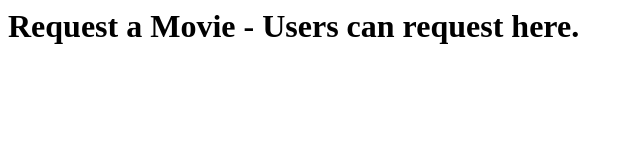
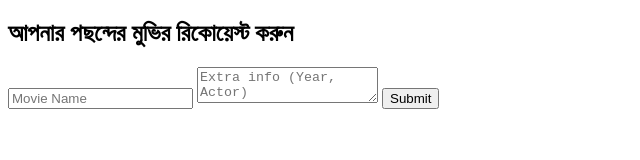
Before and after one commit to moviefybd/filmybazarbd, a plain HTML site: page request.html in a window 1280 px wide. Shown: the whole page, without its empty margins (0-640 px from the left). Drawn offline with Linux system fonts and the light colour scheme.

Commit message:
Add files via upload

```diff
--- a/request.html
+++ b/request.html
@@ -1 +1,19 @@
-<h1>Request a Movie - Users can request here.</h1>
+<!DOCTYPE html>
+<html lang="bn">
+<head>
+  <meta charset="UTF-8">
+  <meta name="viewport" content="width=device-width, initial-scale=1.0">
+  <title>Request a Movie</title>
+  <link rel="stylesheet" href="styles.css">
+</head>
+<body>
+  <main>
+    <h2>আপনার পছন্দের মুভির রিকোয়েস্ট করুন</h2>
+    <form>
+      <input type="text" placeholder="Movie Name" required />
+      <textarea placeholder="Extra info (Year, Actor)"></textarea>
+      <button type="submit">Submit</button>
+    </form>
+  </main>
+</body>
+</html>
```
